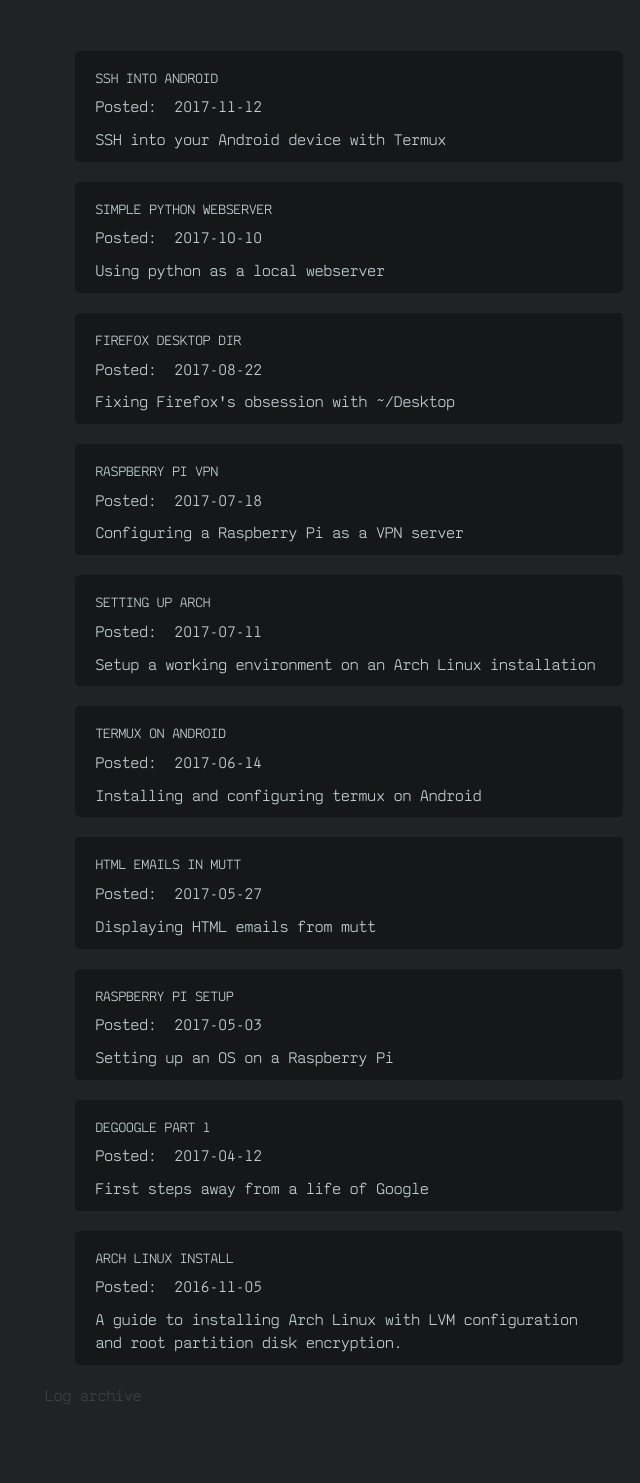
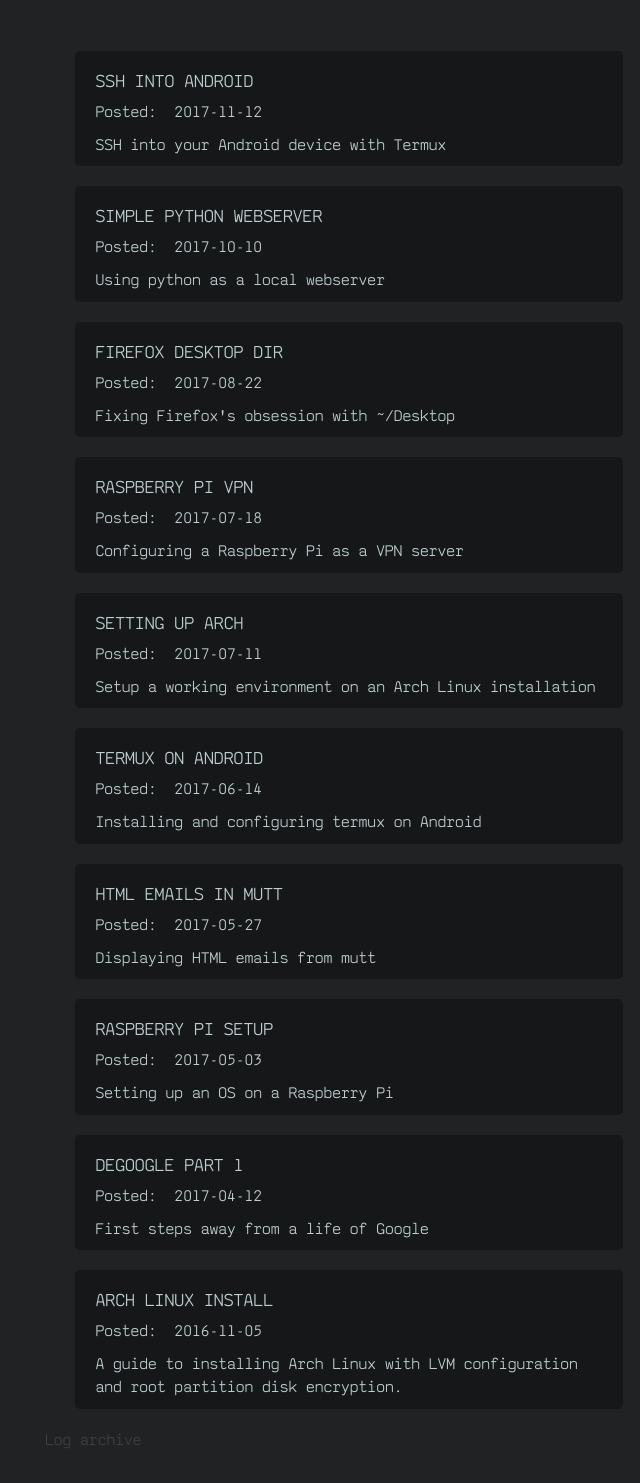
Before and after one commit to pyratebeard/pyratebeard.github.io, a Jekyll site: the page built from index.html, in a window 1280 px wide. Shown: the whole page, without its empty margins (291-931 px from the left). Built offline with Jekyll 4.4.1, drawn with Linux system fonts in a browser that asks for light colours; before the commit the page ends 1438 px from its top, so only the background shows below that.

Commit message:
increased log title on menu

```diff
--- a/css/custom.css
+++ b/css/custom.css
@@ -144,7 +144,7 @@
     margin-left: 5%;
     color: #beced0;
 }
-blockquote > h5 {
+blockquote > h4 {
     color: #beced0;
     text-transform: uppercase;
 }
--- a/index.html
+++ b/index.html
@@ -6,7 +6,7 @@
 {% for post in site.posts limit:10 %}
   <a href="{{ site.baseurl }}{{ post.url }}">
   <blockquote>
-    <h5>{{ post.title }}</h5>
+    <h4>{{ post.title }}</h4>
     <p>Posted:&nbsp;&nbsp;{{ post.date | date: "%Y-%m-%d" }}</p>
     <p>{{ post.description }}</p>
   </blockquote>
--- a/log.html
+++ b/log.html
@@ -6,7 +6,7 @@
 {% for post in site.posts limit:10 %}
   <a href="{{ site.baseurl }}{{ post.url }}">
   <blockquote>
-    <h5>{{ post.title }}</h5>
+    <h4>{{ post.title }}</h4>
     <p>Posted:&nbsp;&nbsp;{{ post.date | date: "%Y-%m-%d" }}</p>
     <p>{{ post.description }}</p>
   </blockquote>
```
